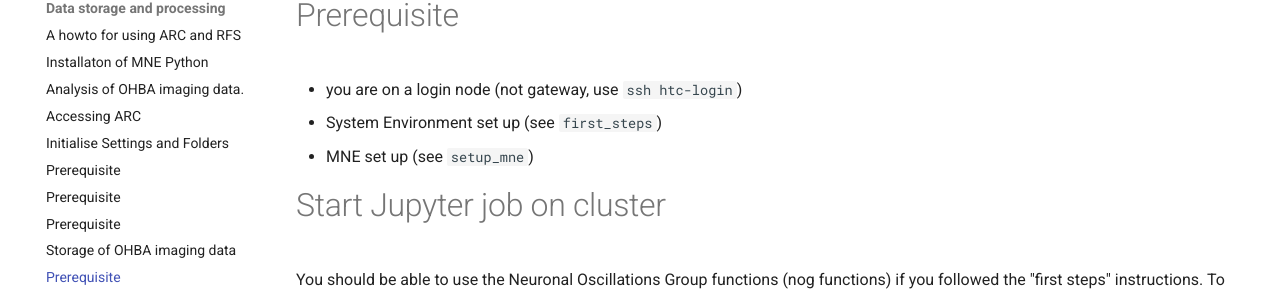
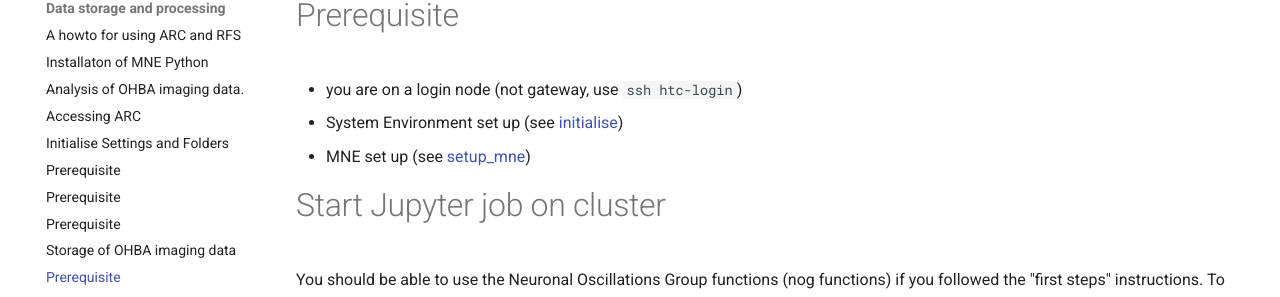
Before and after one commit to Neuronal-Oscillations/group-handbook, an MkDocs documentation site: the page built from docs/data_storage_and_processing/using_jupyter.md, in a window 1280 px wide and 1114 px high. Shown: the part 151-448 px from the top of the window. Built offline with MkDocs 1.6.1 and Material for MkDocs 9.7.7, drawn with Linux system fonts in a browser that asks for light colours.

Commit message:
Update using_jupyter.md

```diff
--- a/docs/data_storage_and_processing/using_jupyter.md
+++ b/docs/data_storage_and_processing/using_jupyter.md
@@ -1,7 +1,7 @@
 # Prerequisite
 - you are on a login node (not gateway, use `ssh htc-login`)
-- System Environment set up (see `first_steps`)
-- MNE set up (see `setup_mne`)
+- System Environment set up (see [initialise](initialise.md))
+- MNE set up (see [setup_mne](setup_mne.md))
 
 # Start Jupyter job on cluster
 
```
